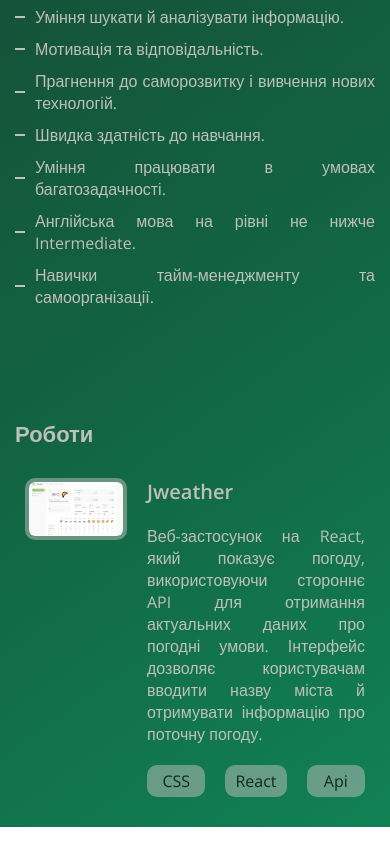
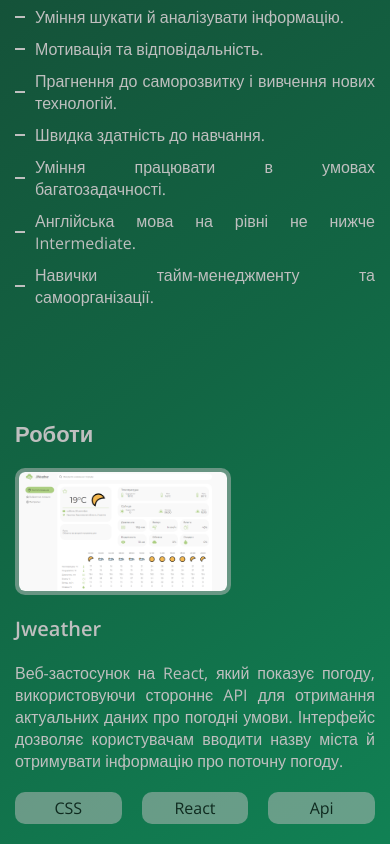
Before and after one commit to Yuliia-Myrakhovska/resume.github.io, a plain HTML site: page index.html in a window 390 px wide. Shown: the part 1837-2681 px from the top of the page. Drawn offline with nearby package versions, Linux system fonts and the light colour scheme.

Commit message:
updete portfolio

```diff
--- a/css/style.css
+++ b/css/style.css
@@ -294,6 +294,21 @@ body {
   .portfolio__wrapper {
     cursor:none;
   }
+
+  .portfolio__wrapper {
+    display: block;
+    padding: 0;
+  }
+
+  .portfolio__img {
+    width: 60%;
+    height: 70%;
+    margin-bottom: 20px;
+  }
+
+  .portfolio__info {
+    width: 100%;
+  }
 }
 
 @media (hover:hover) {
```
